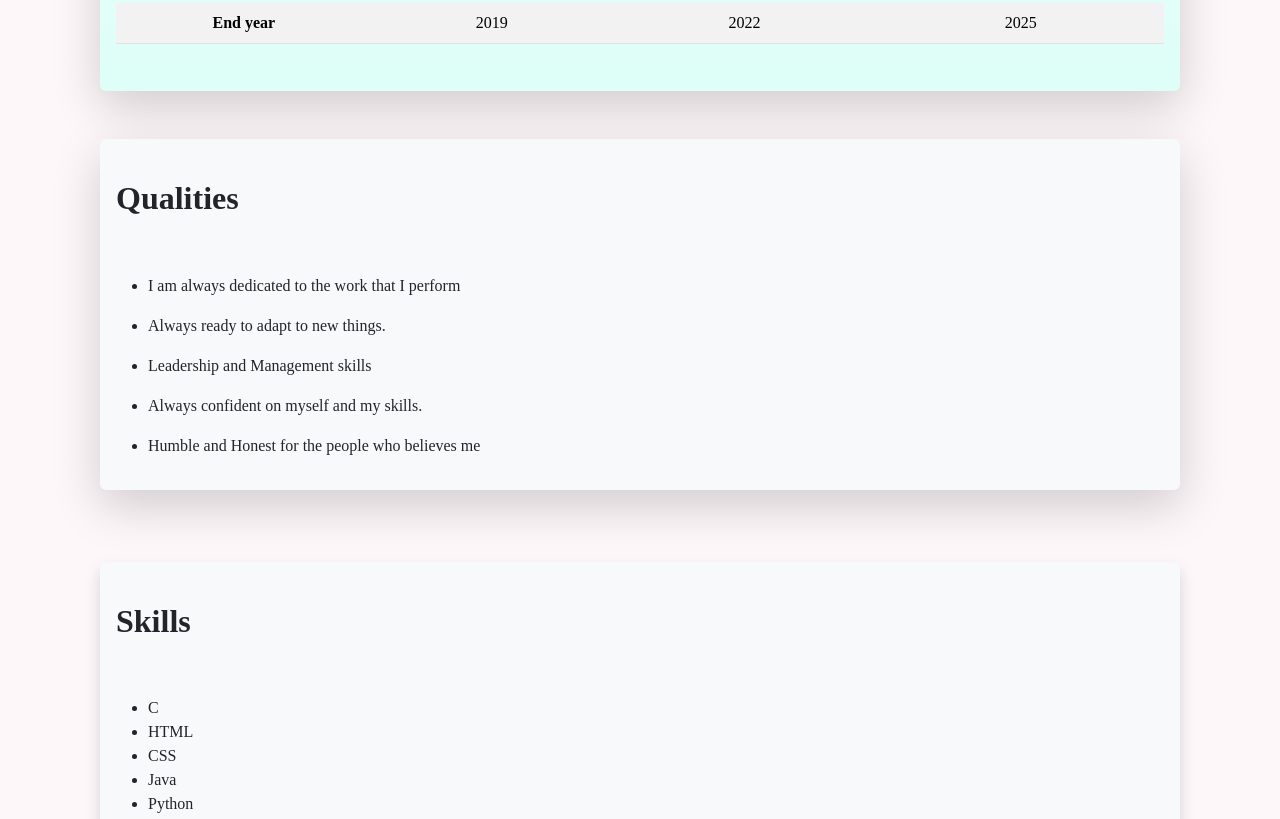
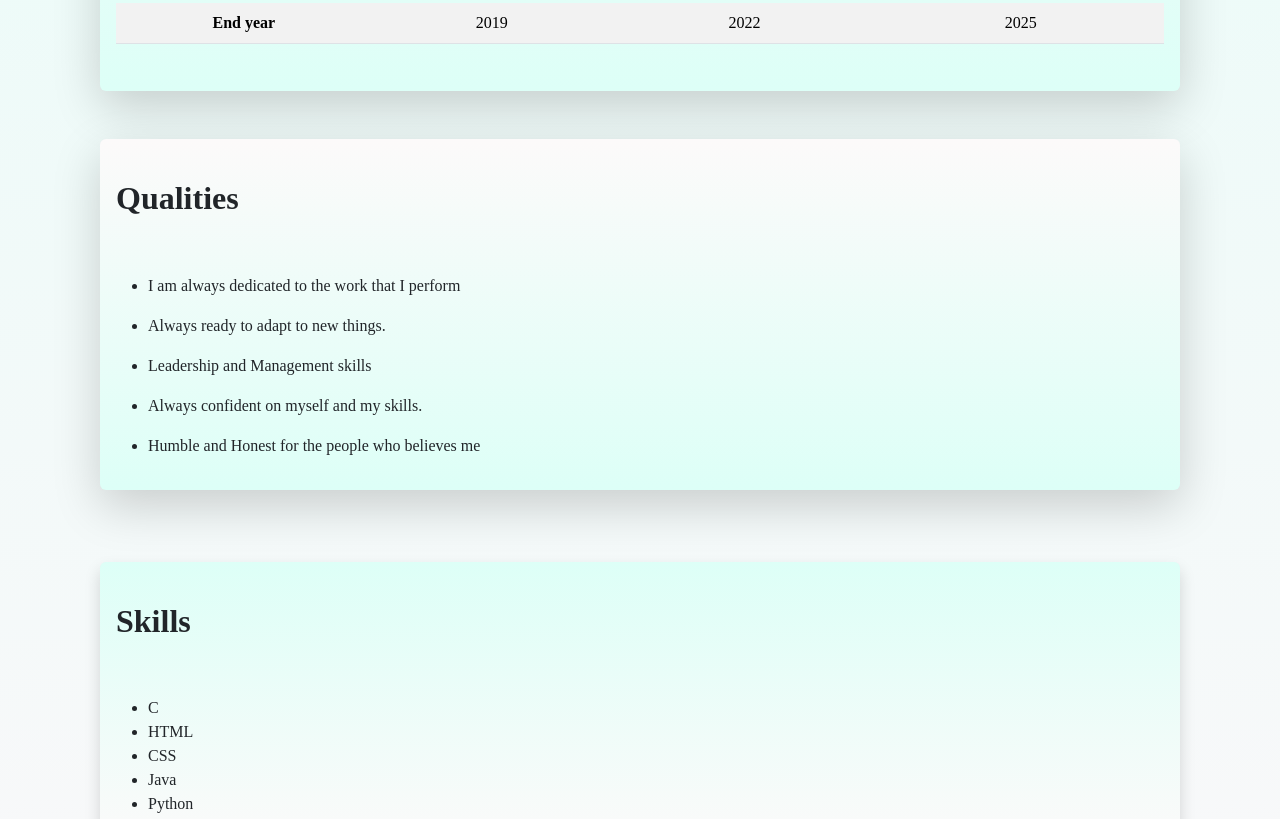
Before and after one commit to rajmohan02/Personal-resume, a plain HTML site: page index.html in a window 1280 px wide. Shown: the part 1495-2314 px from the top of the page. Drawn offline with nearby package versions, Linux system fonts and the light colour scheme.

Commit message:
2nd commit

```diff
--- a/index.html
+++ b/index.html
@@ -87,7 +87,7 @@
             </tr>
         </table>
     </div>
-    <div class="shadow-lg p-3 mb-5 bg-body-tertiary rounded" id = "career">
+    <div class="shadow-lg p-3 mb-5 bg-body-tertiary rounded" id = "Qualities">
         <br>
         <h2><b>Qualities</b></h2>
         <br><br>
--- a/style.css
+++ b/style.css
@@ -1,7 +1,7 @@
 body{
     font-family: Overpass;
     font-size: 16px;
-    background-color: #FDF7FA;
+    background-image: linear-gradient(#DDFFF7,#FDF7FA);
 }
 table{
     border-collapse: separate;
@@ -41,7 +41,7 @@ td{
 #skills{
     margin-left: 100px;
     margin-right: 100px;
-    background-color: #F6FFF8;
+    background-image: linear-gradient(#DDFFF7,#FCFAFA);
 }
 
 #Interests{
@@ -49,3 +49,9 @@ td{
     margin-right: 100px;
     background-image: linear-gradient(#DDFFF7,#FDF7FA);
 }
+
+#Qualities{
+    margin-left: 100px;
+    margin-right: 100px;
+    background-image: linear-gradient(#FCFAFA,#DDFFF7);
+}
```
